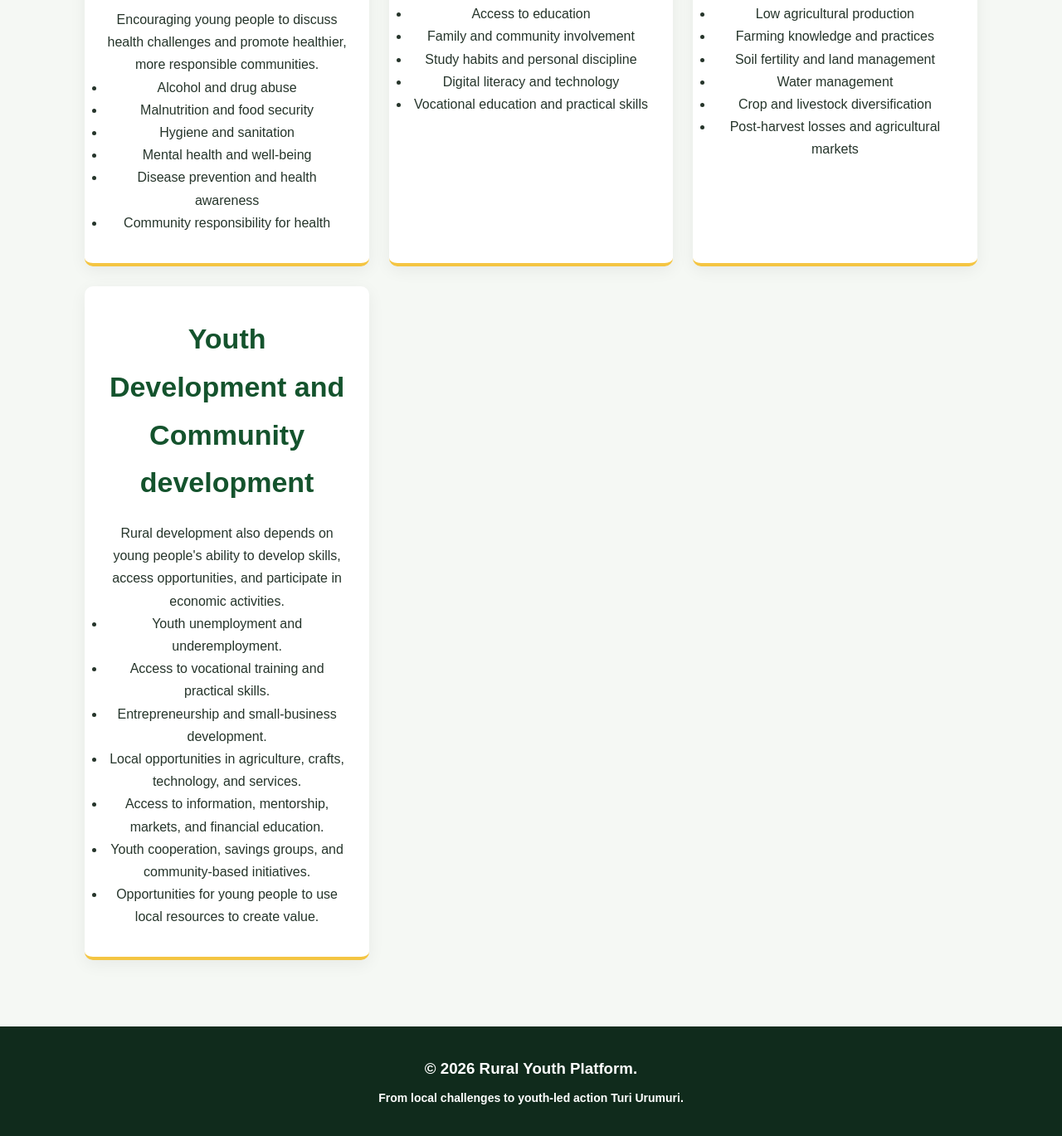
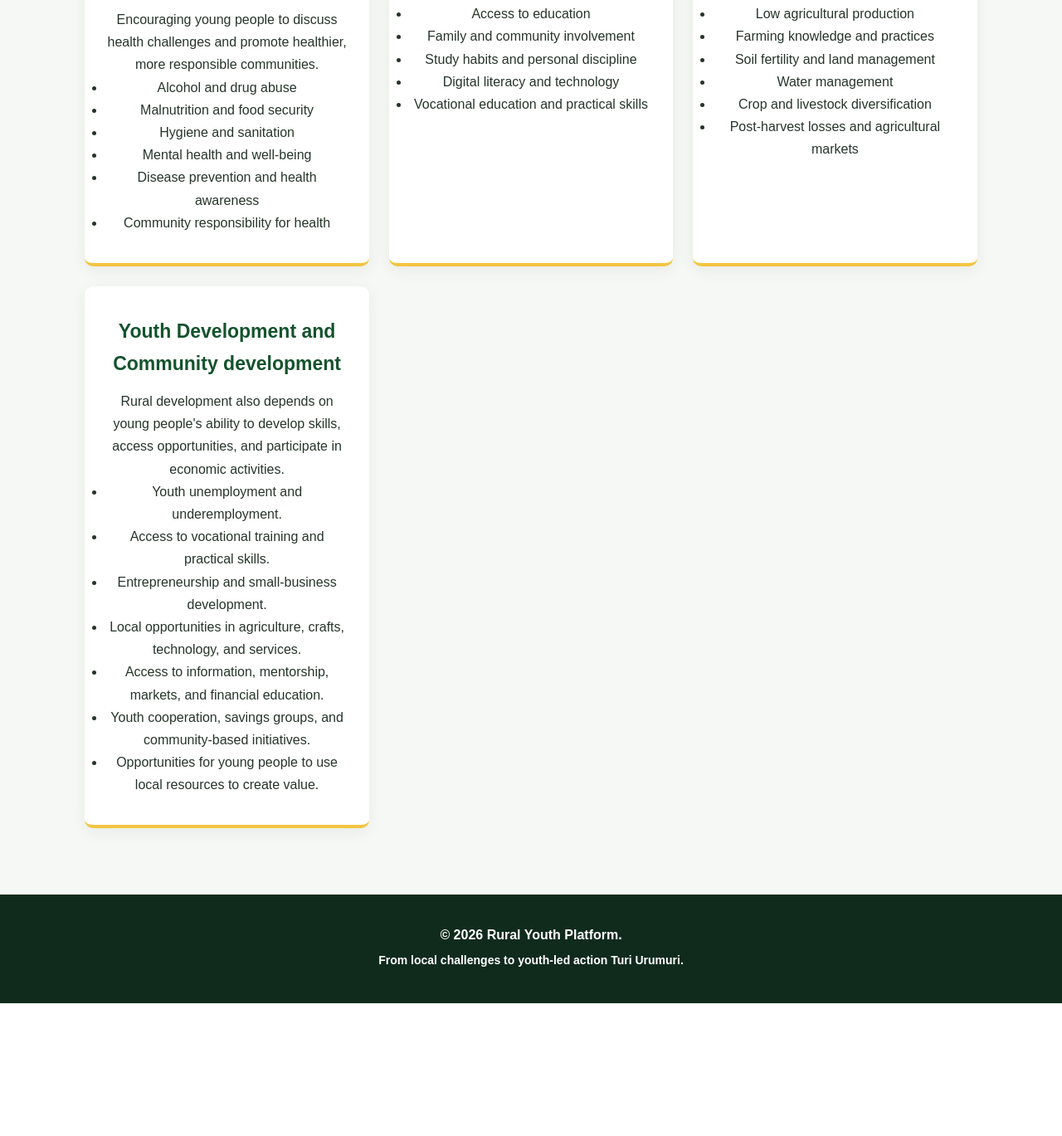
Before and after one commit to Abdiel137/platform, a plain HTML site: page programs.html in a window 1280 px wide. Shown: the part 696-2065 px from the top of the page at 83% size. After the commit the page ends 1905 px from the top, so only its background shows below. Drawn offline with Linux system fonts and the light colour scheme.

Commit message:
Update headings and footer in programs.html

```diff
--- a/programs.html
+++ b/programs.html
@@ -94,7 +94,7 @@
         </article>
 
        <article class="focus-card">
-        <h2>Youth Development and Community development</h2>
+        <h3>Youth Development and Community development</h3>
          <p> Rural development also depends on young people's ability to develop skills, access opportunities, and participate in economic activities.
          </p>
         <ul>
@@ -107,13 +107,14 @@
             <li>Opportunities for young people to use local resources to create value.</li>
          <ul>
          </article>
+
       </div>
-    </section>
-  </main>
+         </section>
+         </main>
 
   <footer>
 
-      <h3>&copy; 2026 Rural Youth Platform.<h3>
+      <h4>&copy; 2026 Rural Youth Platform.<h4>
      <p> From local challenges to youth-led action Turi Urumuri.
     </p>
   </footer>
```
